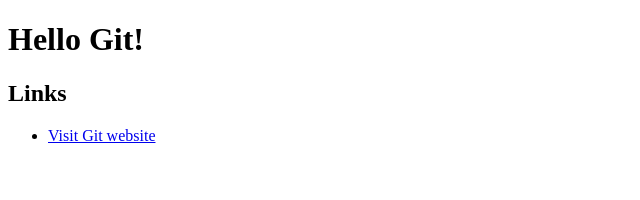
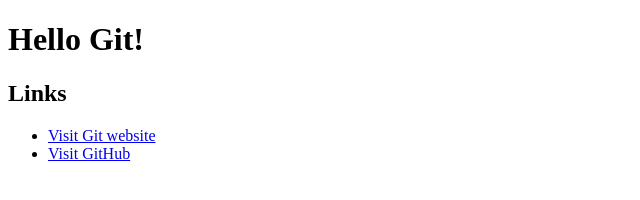
Before and after one commit to renat5509/Hello-git, a plain HTML site: page index.html in a window 1280 px wide. Shown: the whole page, without its empty margins (0-640 px from the left). Drawn offline with Linux system fonts and the light colour scheme.

Commit message:
Add Github Link

```diff
--- a/index.html
+++ b/index.html
@@ -15,6 +15,9 @@
     <li>
         <a href="https://git-scm.com/">Visit Git website</a>
     </li>
+    <li>
+        <a href="https://git-hub.com/">Visit GitHub</a>
+    </li>
  </ul>
 </main>
 
```
